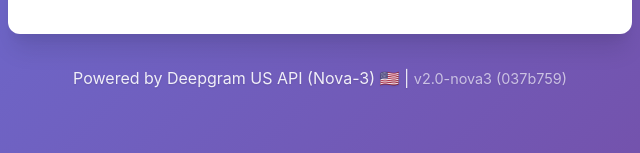
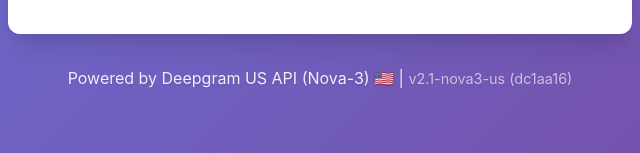
Before and after one commit to frankwiersma/Deepgram-Transcriber, a website: page public/index.html in a window 1280 px wide. Shown: the part 711-864 px from the top of the page, 320-960 px from the left. Drawn offline with Linux system fonts and the light colour scheme.

Commit message:
chore: update version to v2.1-nova3-us

```diff
--- a/public/index.html
+++ b/public/index.html
@@ -152,7 +152,7 @@
         </main>
 
         <footer>
-            <p>Powered by Deepgram US API (Nova-3) 🇺🇸 | <span style="opacity: 0.7; font-size: 0.9em;">v2.0-nova3 (037b759)</span></p>
+            <p>Powered by Deepgram US API (Nova-3) 🇺🇸 | <span style="opacity: 0.7; font-size: 0.9em;">v2.1-nova3-us (dc1aa16)</span></p>
         </footer>
     </div>
 
```
